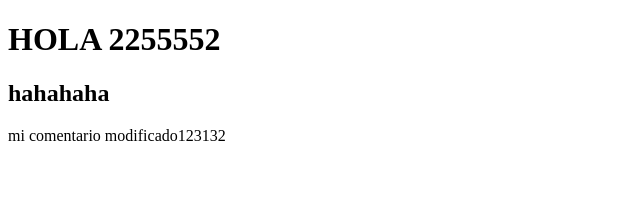
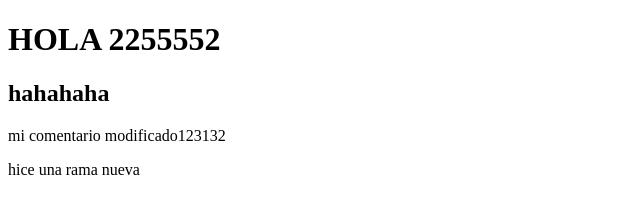
Before and after one commit to solemarinpower/CARPETA-GIT, a plain HTML site: page index.html in a window 1280 px wide. Shown: the whole page, without its empty margins (0-640 px from the left). Drawn offline with Linux system fonts and the light colour scheme.

Commit message:
rama nueva

```diff
--- a/index.html
+++ b/index.html
@@ -11,5 +11,6 @@
     <h2>hahahaha</h2>
     <p>mi comentario modificado123132</p>
     <div class="new"></div>
+    <p>hice una rama nueva </p>
 </body>
 </html>
```
